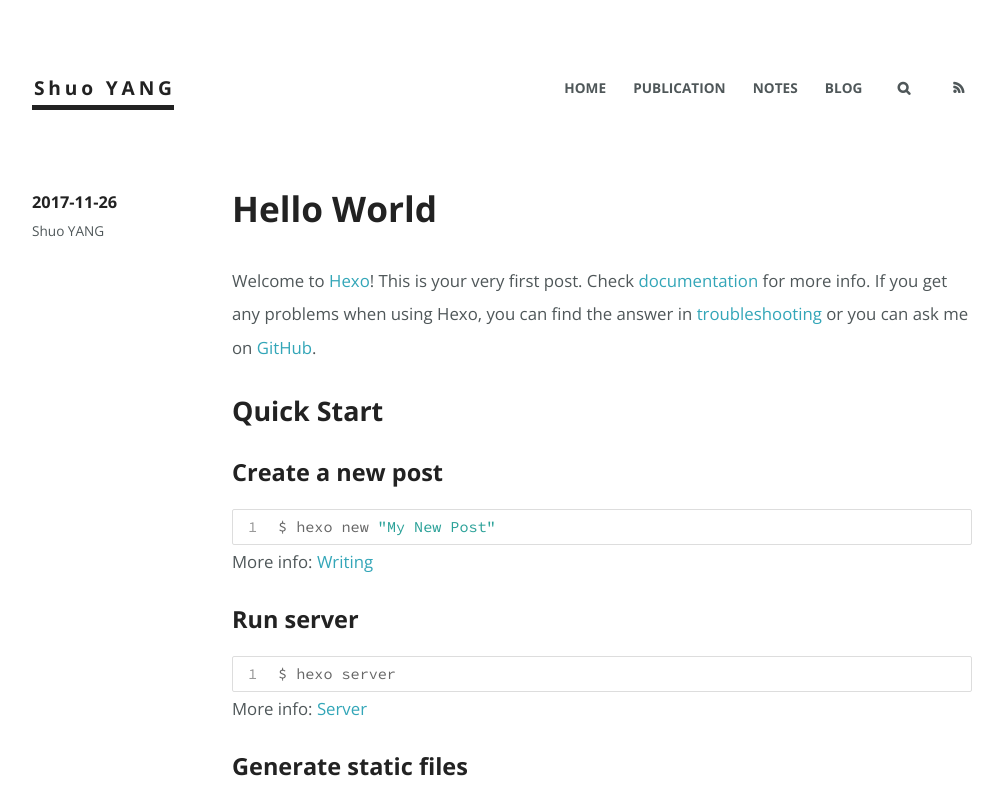
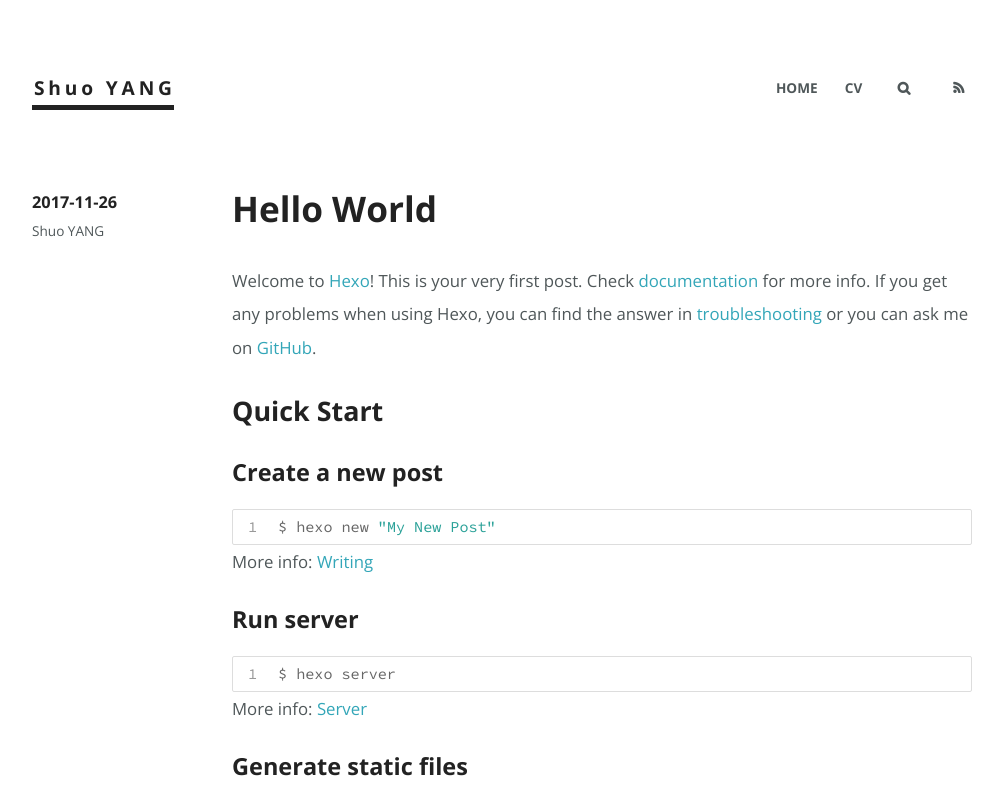
Before and after one commit to syang14/personal_website, a plain HTML site: page 2017/11/26/hello-world/index.html in a window 1280 px wide. Shown: the top 800 px of the page, without its empty margins (138-1141 px from the left). Drawn offline with nearby package versions, Linux system fonts and the light colour scheme.

Commit message:
Site updated: 2017-11-26 19:41:29

```diff
--- a/2017/11/26/hello-world/index.html
+++ b/2017/11/26/hello-world/index.html
@@ -36,7 +36,7 @@
 	</h1>
 	<nav class="nav">
 		<ul>
-			<li><a href="/">Home</a></li><li><a href="/publication">Publication</a></li><li><a href="/notes">Notes</a></li><li><a href="/blog">Blog</a></li>
+			<li><a href="/">Home</a></li><li><a href="/CV/">CV</a></li>
 			<li><a id="nav-search-btn" class="nav-icon" title="Search"></a></li>
 			<li><a href="/atom.xml" id="nav-rss-link" class="nav-icon" title="RSS Feed"></a></li>
 		</ul>
```
Also changed, not shown: CV/index.html (+1 -1 lines), archives/2017/11/index.html (+1 -1 lines), archives/2017/index.html (+1 -1 lines), archives/index.html (+1 -1 lines), index.html (+1 -1 lines).
